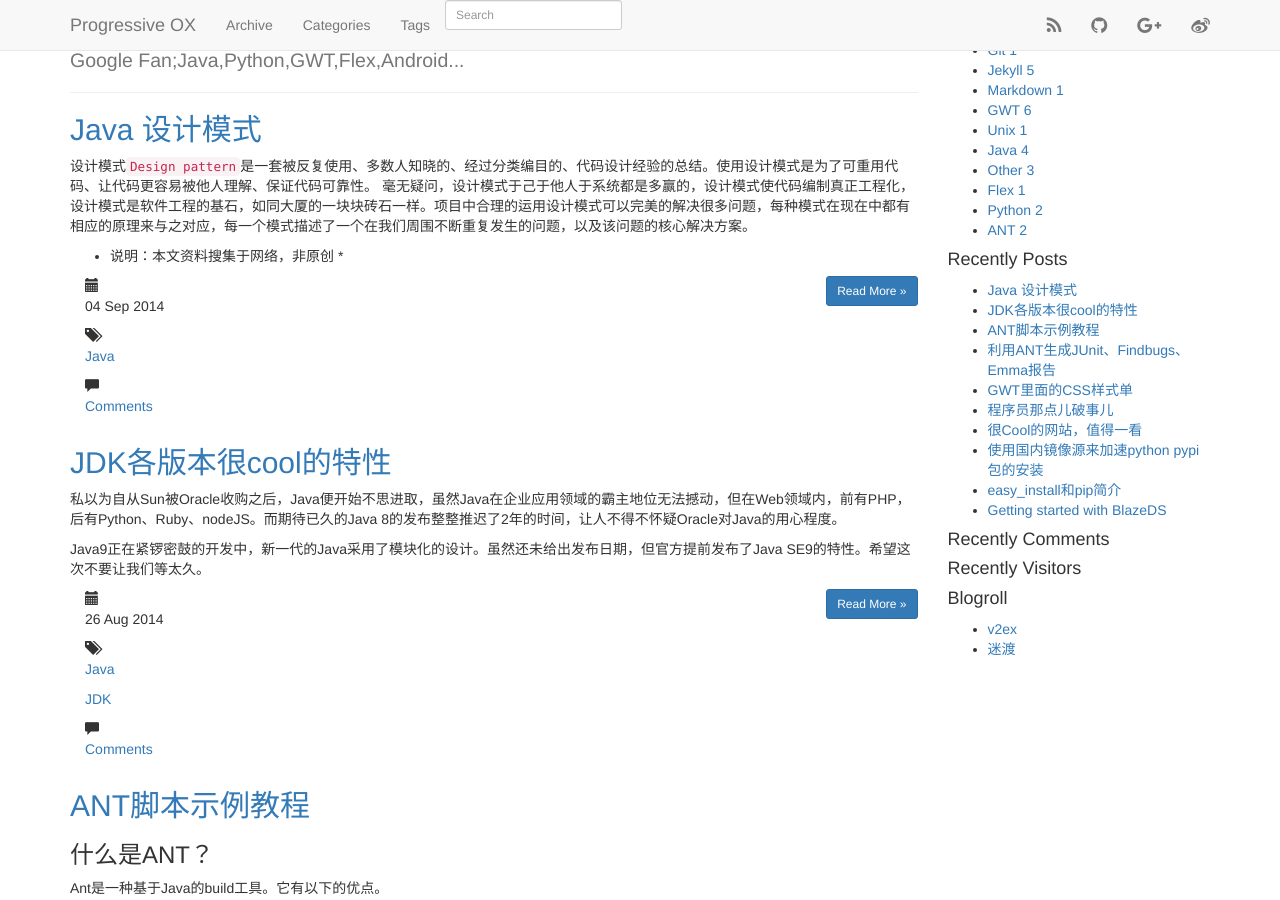
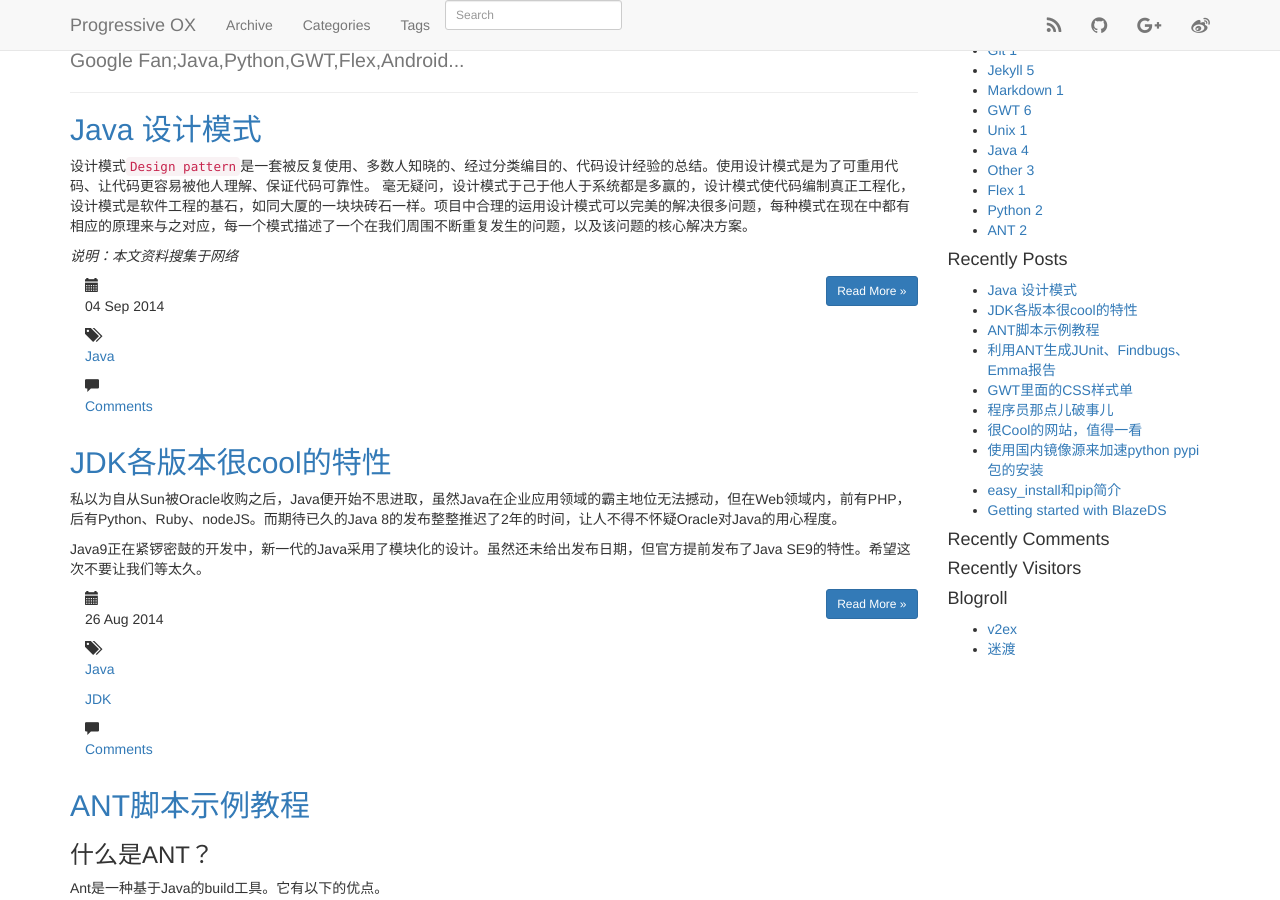
Before and after one commit to ChengYuanjian/chengyuanjian2.github.io, a Jekyll site: the page built from index.html, in a window 1280 px wide and 900 px high. Built offline with Jekyll 4.4.1, drawn with Linux system fonts in a browser that asks for light colours; nearby versions of some CDN libraries; Markdown is read by kramdown in place of the engine named in the settings; the list of posts is cut into pages by our own code; comment, search, counter and statistics services are not loaded.

Commit message:
Update 2014-09-04-Java-Design-Patterns.md

```diff
--- a/_posts/2014-09-04-Java-Design-Patterns.md
+++ b/_posts/2014-09-04-Java-Design-Patterns.md
@@ -9,7 +9,7 @@ tags: [Java]
 
 设计模式`Design pattern`是一套被反复使用、多数人知晓的、经过分类编目的、代码设计经验的总结。使用设计模式是为了可重用代码、让代码更容易被他人理解、保证代码可靠性。 毫无疑问，设计模式于己于他人于系统都是多赢的，设计模式使代码编制真正工程化，设计模式是软件工程的基石，如同大厦的一块块砖石一样。项目中合理的运用设计模式可以完美的解决很多问题，每种模式在现在中都有相应的原理来与之对应，每一个模式描述了一个在我们周围不断重复发生的问题，以及该问题的核心解决方案。
 
-* 说明：本文资料搜集于网络，非原创 *
+*说明：本文资料搜集于网络*
 
 <!-- more -->
 
```
